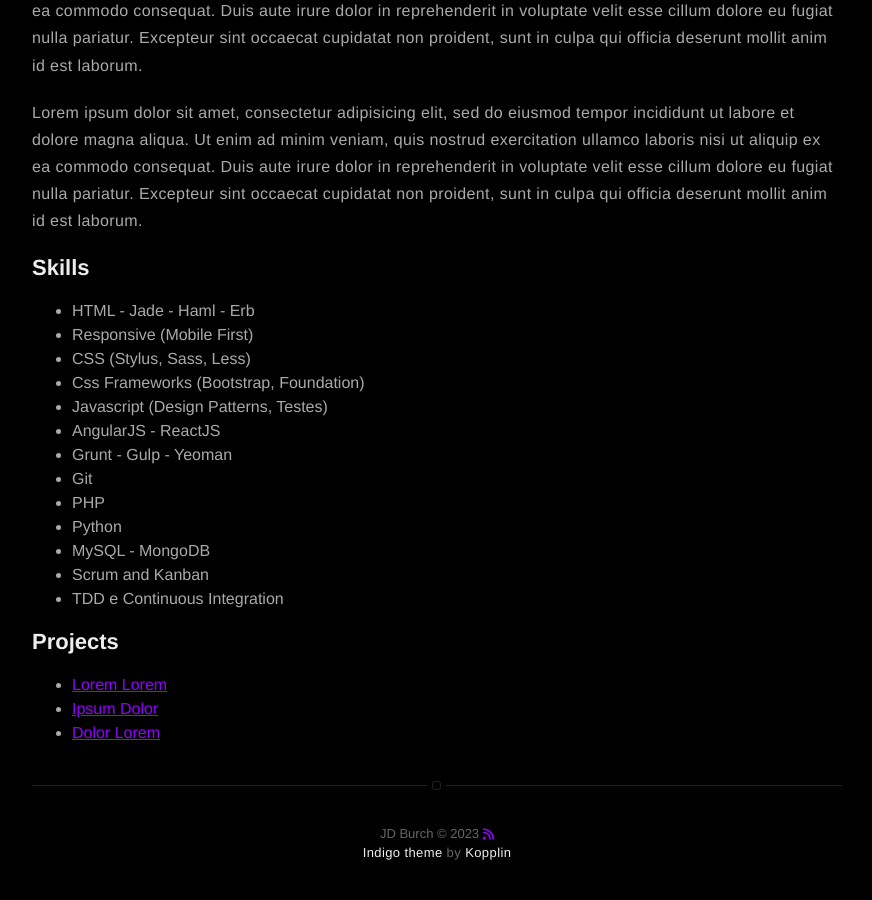
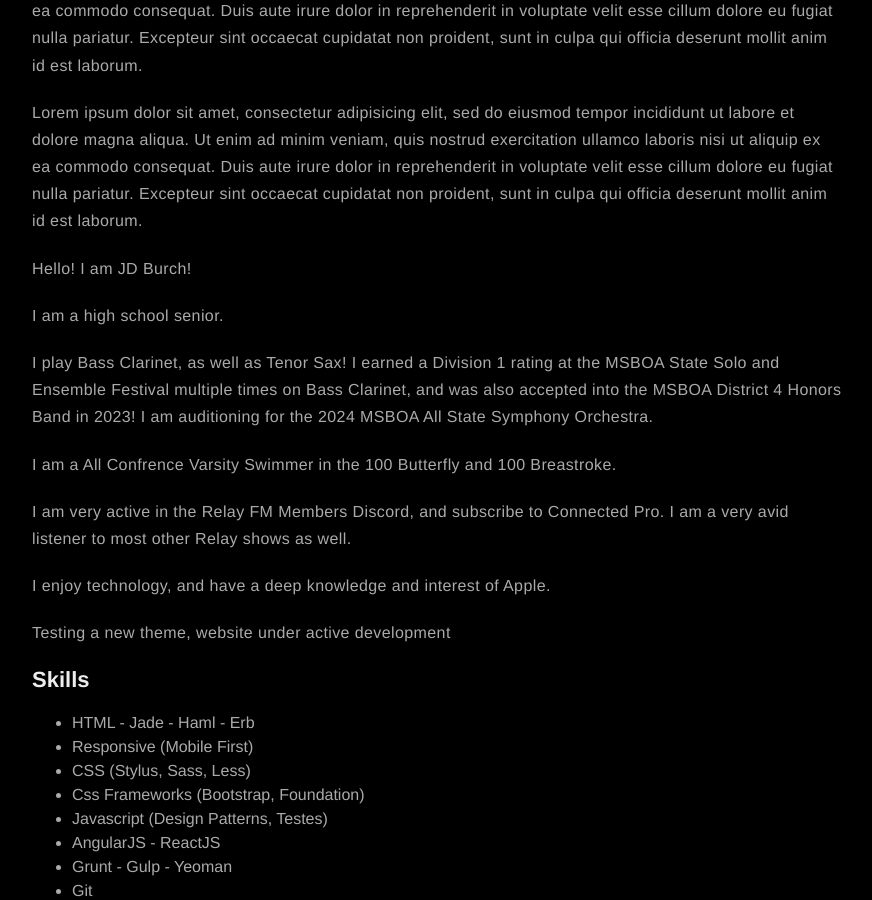
Before and after one commit to JDBurchHuzzah/jdburchhuzzah.github.io, a Jekyll site: the page built from about.md, in a window 1280 px wide and 900 px high, scrolled down 506 px. Shown: the whole window, without its empty margins (203-1075 px from the left). Built offline with Jekyll 4.4.1, drawn with Linux system fonts in a browser that asks for light colours; nearby versions of some CDN libraries.

Commit message:
Update about.md

```diff
--- a/about.md
+++ b/about.md
@@ -17,6 +17,20 @@
 consequat. Duis aute irure dolor in reprehenderit in voluptate velit esse
 cillum dolore eu fugiat nulla pariatur. Excepteur sint occaecat cupidatat non
 proident, sunt in culpa qui officia deserunt mollit anim id est laborum.</p>
+
+ Hello! I am JD Burch!
+
+  I am a high school senior.
+
+  I play Bass Clarinet, as well as Tenor Sax! I earned a Division 1 rating at the MSBOA State Solo and Ensemble Festival multiple times on Bass Clarinet, and was also accepted into the MSBOA District 4 Honors Band in 2023! I am auditioning for the 2024 MSBOA All State Symphony Orchestra.
+
+  I am a All Confrence Varsity Swimmer in the 100 Butterfly and 100 Breastroke.
+
+  I am very active in the Relay FM Members Discord, and subscribe to Connected Pro. I am a very avid listener to most other Relay shows as well.
+
+  I enjoy technology, and have a deep knowledge and interest of Apple.
+
+  Testing a new theme, website under active development
 
 <h2>Skills</h2>
 
```
